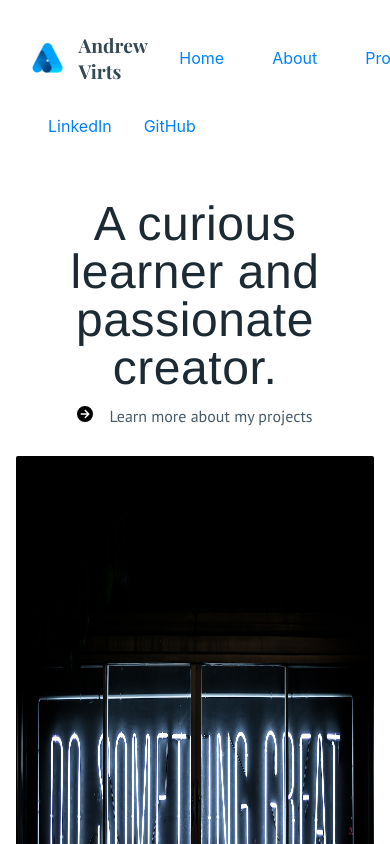
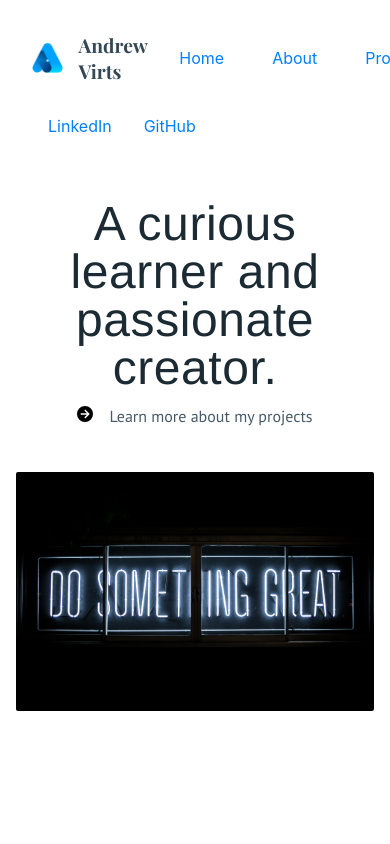
Before and after one commit to asvirts/portfolioWebsite, a React (Create React App) app in the folder virts-dev/: page / in a window 390 px wide. Shown: the top 844 px of the page. Built offline with nearby package versions, Linux system fonts and the light colour scheme; a web font is replaced by a local one.

Commit message:
home page img sizing on mobile

```diff
--- a/virts-dev/src/index.css
+++ b/virts-dev/src/index.css
@@ -182,6 +182,7 @@ img.logo {
 img.home-intro {
   width: 1200px;
   height: 677px;
+  margin: 32px auto;
   object-fit: fill;
   display: block;
   max-width: 100%;
@@ -314,6 +315,11 @@ a.btn-primary:hover {
     text-align: center;
   }
 
+  img.home-intro {
+    width: 100%;
+    height: auto;
+  }
+
   .container {
     max-width: 100%;
   }
```
